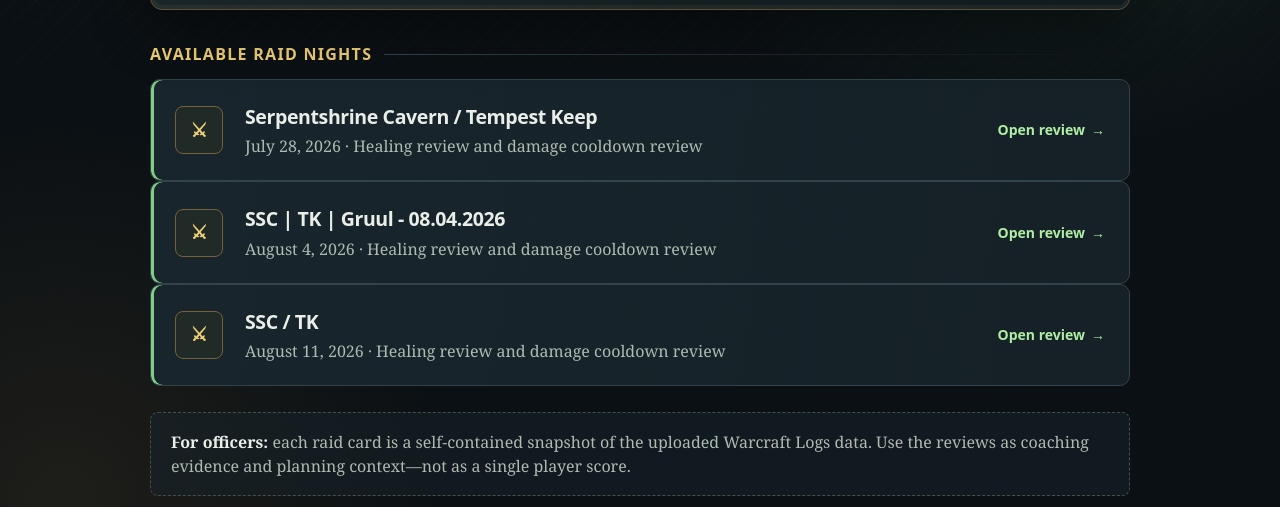
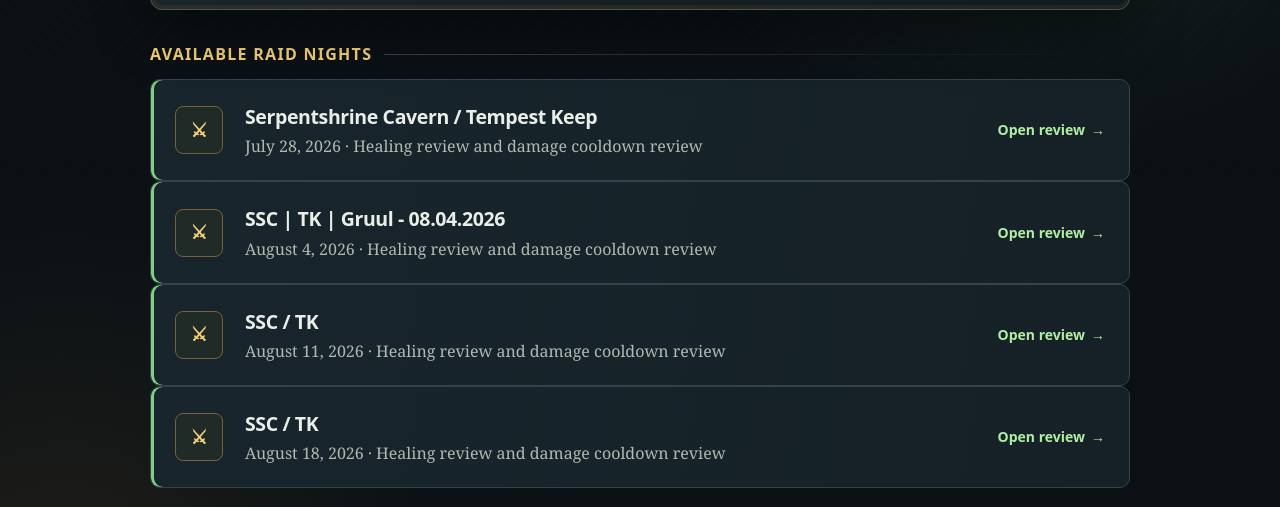
Before and after one commit to Ahodson39/Chainpull-Raid-Review, a plain HTML site: page index.html in a window 1280 px wide. Shown: the part 293-800 px from the top of the page. Drawn offline with Linux system fonts and the light colour scheme.

Commit message:
Update index.html

```diff
--- a/index.html
+++ b/index.html
@@ -245,8 +245,14 @@
   <span class="raid-mark" aria-hidden="true">⚔</span>
   <span><h2>SSC / TK</h2><p>August 11, 2026 · Healing review and damage cooldown review</p></span>
   <span class="open">Open review</span>
-      </a><!-- Add new reports here as you upload them:
+      </a>
+      <a class="raid-card" href="healer_overview_dashboard_ssc_tk_August_18_2026.html">
+  <span class="raid-mark" aria-hidden="true">⚔</span>
+  <span><h2>SSC / TK</h2><p>August 18, 2026 · Healing review and damage cooldown review</p></span>
+  <span class="open">Open review</span>
+      </a>
 
+      <!-- Add new reports here as you upload them:
       <a class="raid-card" href="FILENAME.html">
         <span class="raid-mark" aria-hidden="true">⚔</span>
         <span><h2>Raid title</h2><p>Date · Short description</p></span>
```
